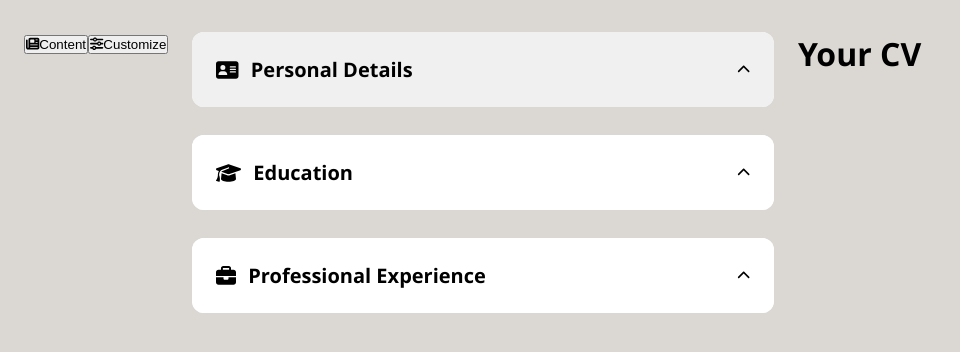
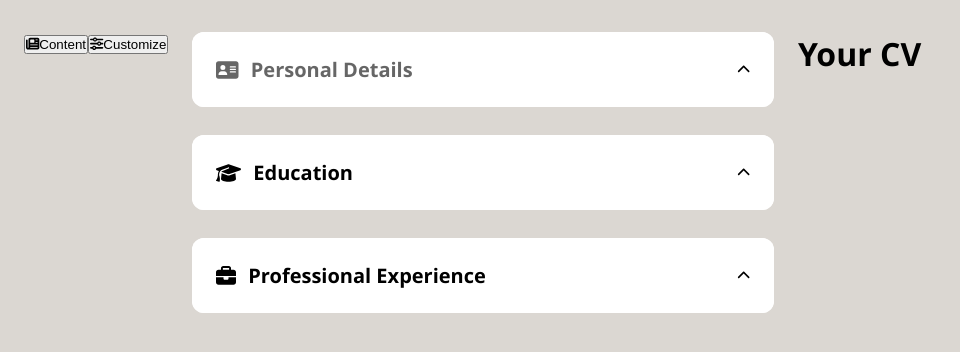
Before and after one commit to escapist-berlin/the-odin-project, a React (Vite) app in the folder cv-generator-app/: page / in a window 1280 px wide. In both pictures the pointer is over the element "Personal Details". Shown: the top 352 px of the page, without its empty margins (0-960 px from the left). Built offline with nearby package versions, Linux system fonts and the light colour scheme.

Commit message:
[MOD] ExpandSection: hover effect on h2

```diff
--- a/cv-generator-app/src/styles/Section.css
+++ b/cv-generator-app/src/styles/Section.css
@@ -21,12 +21,7 @@
   padding: 24px;
   border-radius: 12px;
   cursor: pointer;
-  transition: background-color 0.3s ease;
   position: relative;
-}
-
-.expand-button:hover {
-  background-color: #f0f0f0;
 }
 
 .expand-section {
@@ -39,6 +34,11 @@
   align-items: center;
   gap: 12px;
   margin: 0;
+  transition: color 0.2s ease;
+}
+
+.expand-button-header:hover {
+  color: #666666;
 }
 
 .rotate-up {
```
